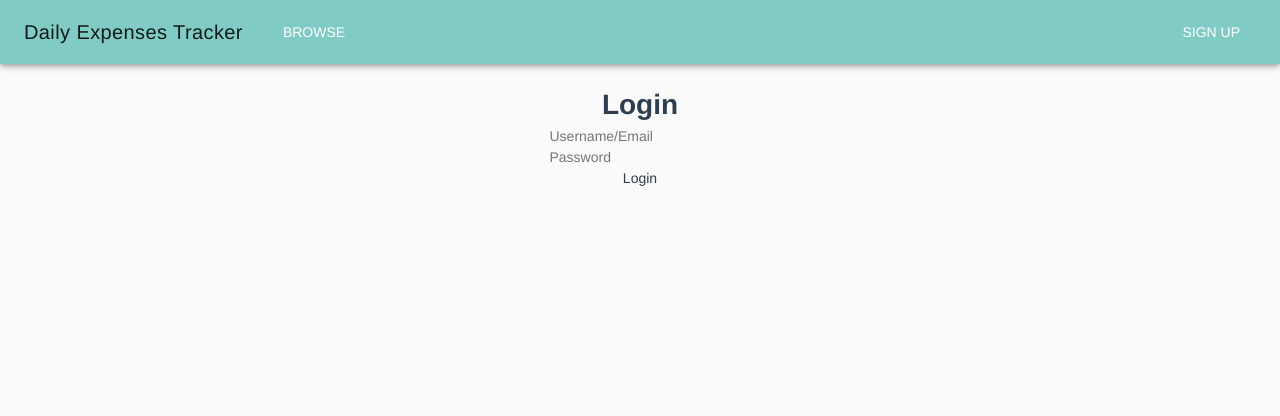
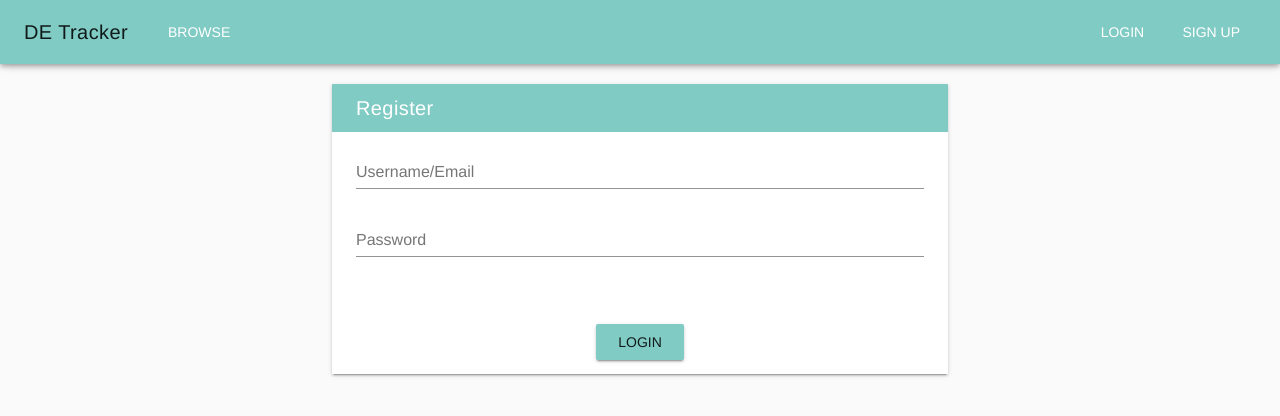
Before and after one commit to oreoluwade/detracker, a Vue app in the folder client/: page /#/login in a window 1280 px wide. Shown: the top 416 px of the page. Built offline with nearby package versions, Linux system fonts and the light colour scheme.

Commit message:
update navbar, optimize styling

```diff
--- a/client/src/components/Login.vue
+++ b/client/src/components/Login.vue
@@ -1,23 +1,33 @@
 <template>
-  <div>
-    <h1>Login</h1>
-    <input
-      type="text"
-      name="identifier"
-      v-model="identifier"
-      placeholder="Username/Email"
-    />
-    <br>
-    <input
-      type="password"
-      name="password"
-      v-model="password"
-      placeholder="Password"
-    />
-    <br>
-    <div v-html="error" class="error" />
-    <button @click="login">Login</button>
-  </div>
+  <v-layout>
+    <v-flex xs6 offset-xs3>
+      <div class="white elevation-2">
+        <v-toolbar flat dense class="teal lighten-3" dark>
+          <v-toolbar-title>Register</v-toolbar-title>
+        </v-toolbar>
+
+          <div class="pl-4 pr-4 pt-2 pb-2">
+            <v-text-field
+              label="Username/Email"
+              v-model="identifier"
+            ></v-text-field>
+            <v-text-field
+              label="Password"
+              v-model="password"
+            ></v-text-field>
+            <br>
+            <span v-html="error" class="red--text" />
+            <br>
+            <v-btn
+              @click="login"
+              class="teal lighten-3">
+              Login
+            </v-btn>
+          </div>
+
+      </div>
+    </v-flex>
+  </v-layout>
 </template>
 
 <script>
@@ -49,7 +59,5 @@ export default {
 
 <!-- Add "scoped" attribute to limit CSS to this component only -->
 <style scoped>
-  .error {
-    color: red;
-  }
+
 </style>
--- a/client/src/components/Navbar.vue
+++ b/client/src/components/Navbar.vue
@@ -1,7 +1,9 @@
 <template>
   <v-toolbar fixed class="teal lighten-3">
     <v-toolbar-title class="mr-4">
-      Daily Expenses Tracker
+      <span @click="navigateTo({ name: 'root'})" class="home">
+        DE Tracker
+      </span>
     </v-toolbar-title>
 
     <v-toolbar-items>
@@ -13,20 +15,46 @@
     <v-spacer />
 
     <v-toolbar-items>
-      <v-btn flat dark>
+      <v-btn
+        flat dark
+        @click="
+        navigateTo({ name: 'login'})"
+      >
+        Login
+      </v-btn>
+    </v-toolbar-items>
+
+    <v-toolbar-items>
+      <v-btn
+        flat dark
+        @click="
+        navigateTo({ name: 'register'})"
+      >
         Sign Up
       </v-btn>
     </v-toolbar-items>
+
   </v-toolbar>
 </template>
 
 <script>
 export default {
-  name: 'Navbar'
+  name: 'Navbar',
+  methods: {
+    navigateTo (route) {
+      this.$router.push(route)
+    }
+  }
 }
 </script>
 
 <!-- Add "scoped" attribute to limit CSS to this component only -->
 <style scoped>
+  .home {
+    cursor: pointer;
+  }
 
+  .home:hover {
+    color: #e4e4e4;
+  }
 </style>
--- a/client/src/router/index.js
+++ b/client/src/router/index.js
@@ -10,7 +10,7 @@ export default new Router({
   routes: [
     {
       path: '/',
-      name: 'HelloWorld',
+      name: 'root',
       component: HelloWorld
     },
     {
```
